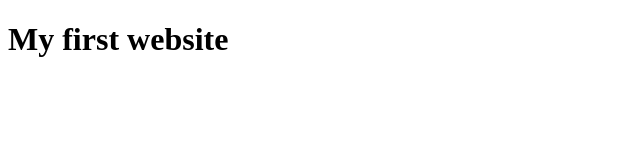
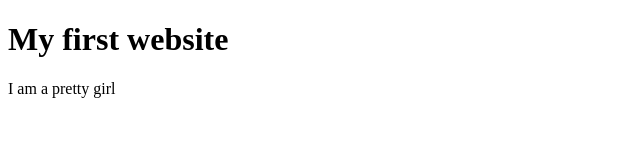
Before and after one commit to Juairea-Akter/my-first-website, a plain HTML site: page index.html in a window 1280 px wide. Shown: the whole page, without its empty margins (0-640 px from the left). Drawn offline with Linux system fonts and the light colour scheme.

Commit message:
text changed

```diff
--- a/index.html
+++ b/index.html
@@ -8,5 +8,6 @@
 </head>
 <body>
     <h1>My first website</h1>
+    <p>I am a pretty girl</p>
 </body>
 </html>
```
